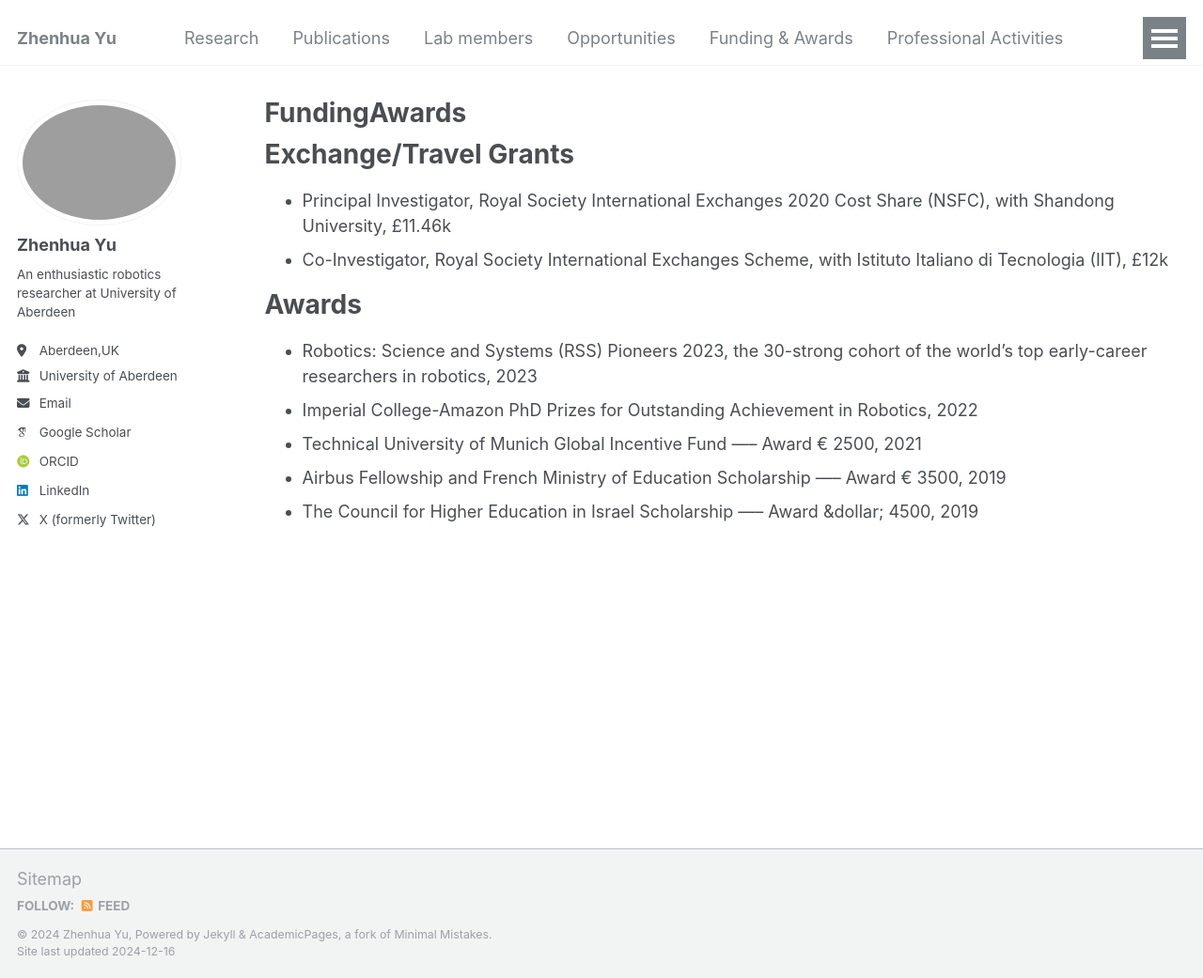
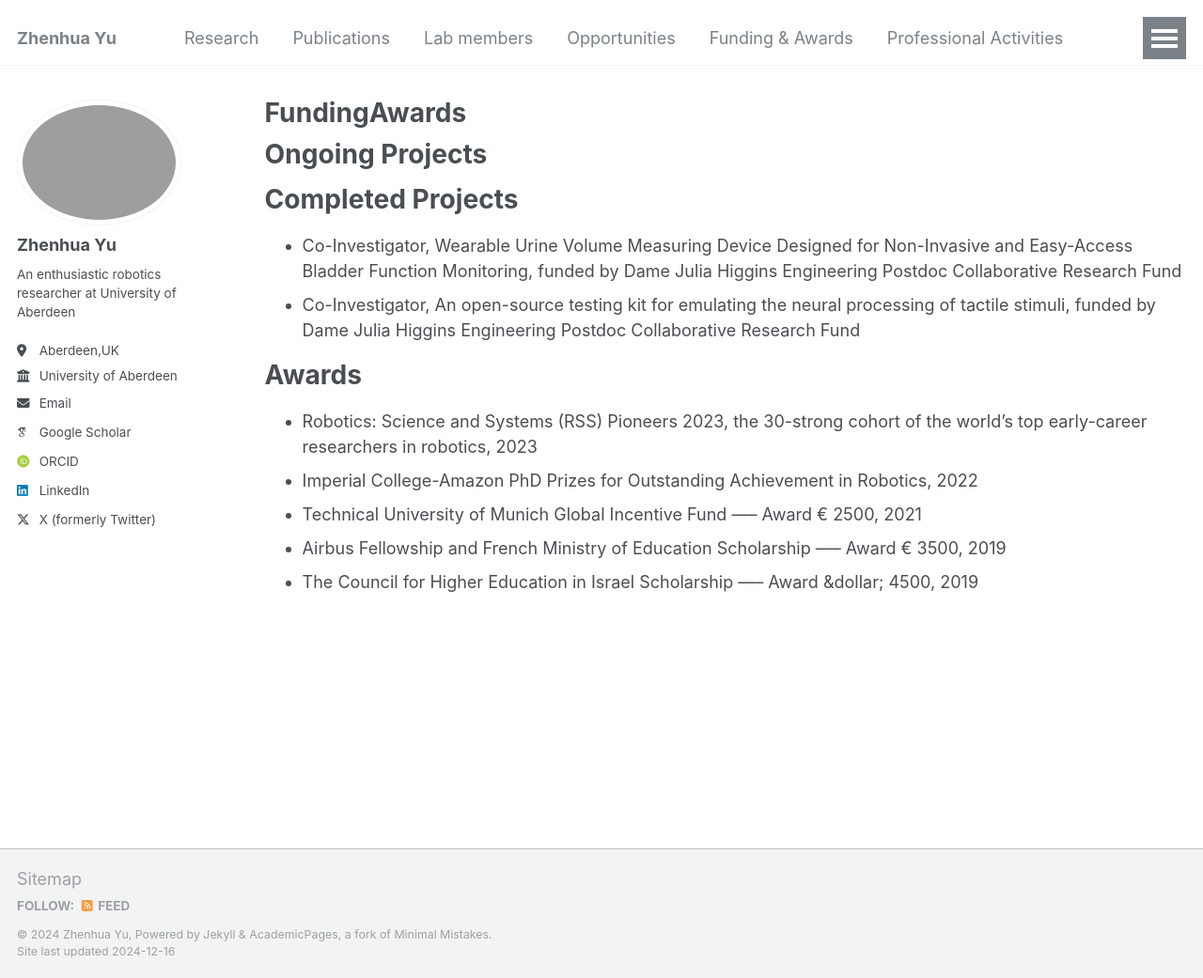
Before and after one commit to DrZhenhuaYu/DrZhenhuaYu.github.io, a Jekyll site: the page built from _pages/FundingAwards.md, in a window 1280 px wide and 1041 px high. Shown: the whole window at 94% size. Built offline with Jekyll 4.4.1, drawn with Linux system fonts in a browser that asks for light colours; some web fonts are replaced.

Commit message:
Update FundingAwards.md

```diff
--- a/_pages/FundingAwards.md
+++ b/_pages/FundingAwards.md
@@ -4,10 +4,12 @@ title: "FundingAwards"
 permalink: /FundingAwards/
 author_profile: true
 ---
+# Ongoing Projects
 
-# Exchange/Travel Grants
-* Principal Investigator, Royal Society International Exchanges 2020 Cost Share (NSFC), with Shandong University, £11.46k
-* Co-Investigator, Royal Society International Exchanges Scheme, with Istituto Italiano di Tecnologia (IIT), £12k
+# Completed Projects
+* Co-Investigator, Wearable Urine Volume Measuring Device Designed for Non-Invasive and Easy-Access Bladder Function
+Monitoring, funded by Dame Julia Higgins Engineering Postdoc Collaborative Research Fund
+* Co-Investigator, An open-source testing kit for emulating the neural processing of tactile stimuli, funded by Dame Julia Higgins Engineering Postdoc Collaborative Research Fund
 
 # Awards
 * Robotics: Science and Systems (RSS) Pioneers 2023, the 30-strong cohort of the world’s top early-career researchers in robotics, 2023
```
